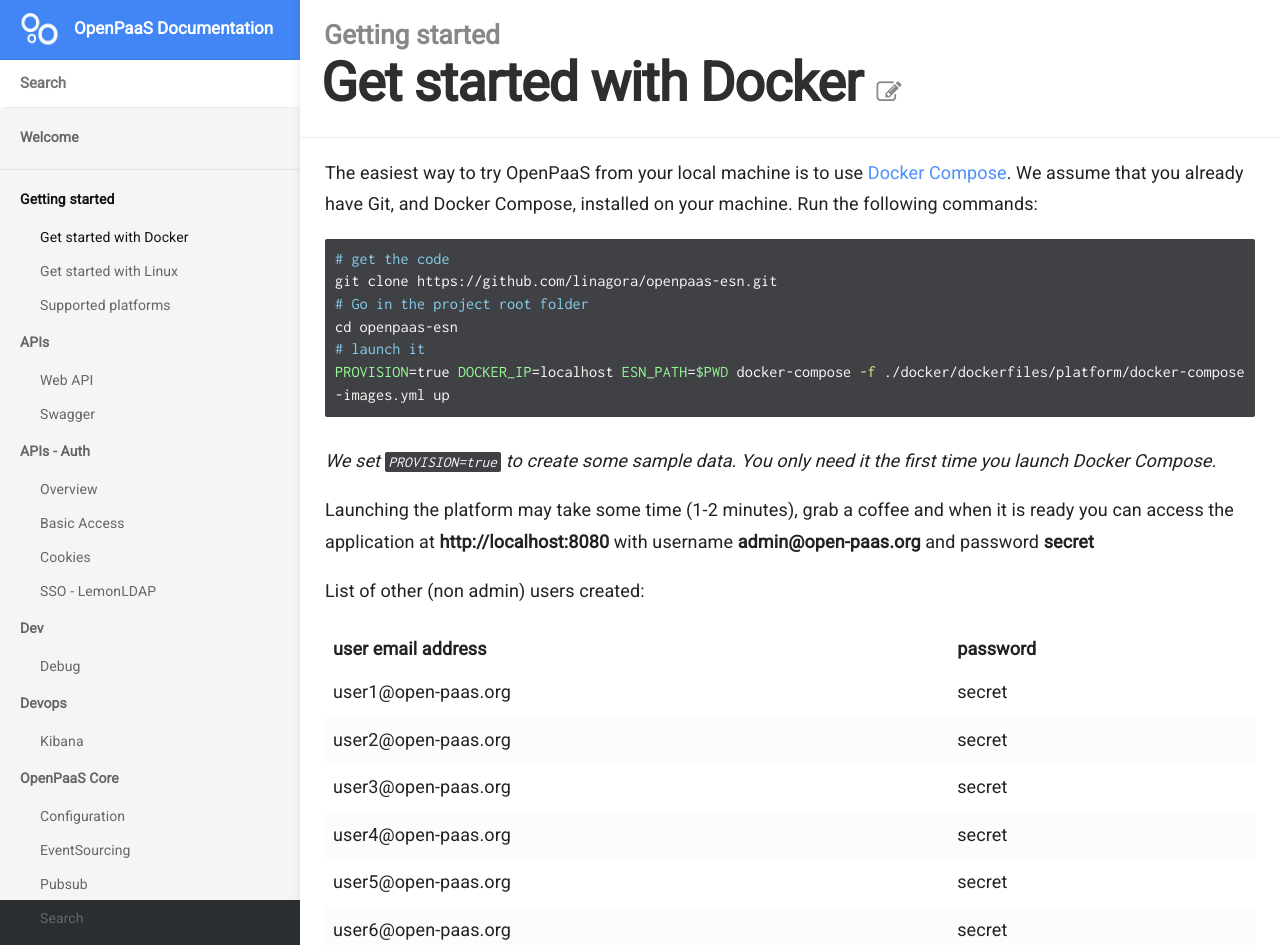
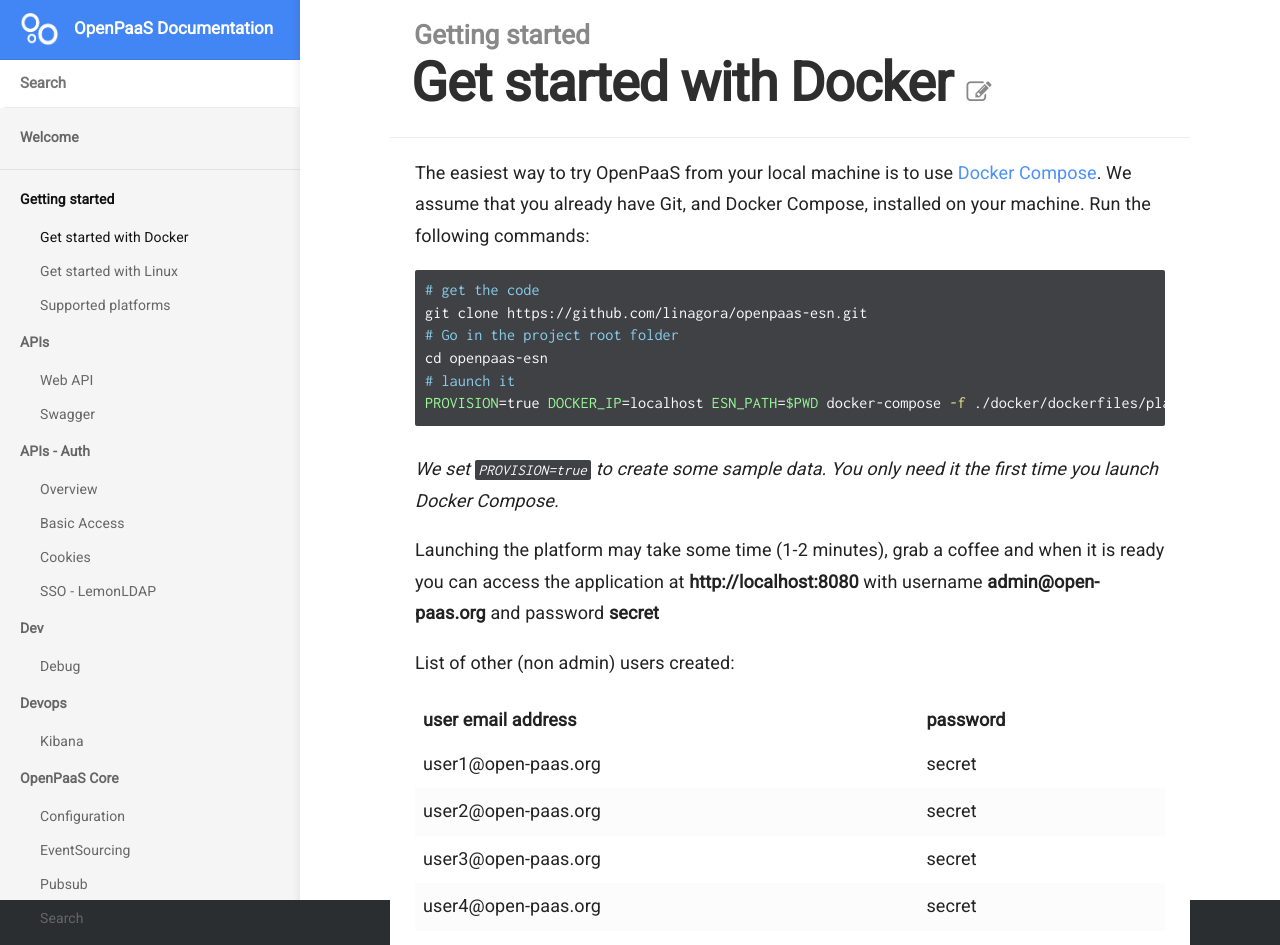
Before and after one commit to linagora/openpaas-doc, a Jekyll site: the page built from _docs/getting-started/docker.md, in a window 1280 px wide. Shown: the top 945 px of the page. Built offline with Jekyll 4.4.1, drawn with Linux system fonts in a browser that asks for light colours; nearby versions of some CDN libraries; a script that is not in the unit is left out.

Commit message:
#17 main content now have max-width 800px
- Code block now has vertical scrollbar
- All iframe elements inside .content are now centered

```diff
--- a/css/overrides.css
+++ b/css/overrides.css
@@ -1,3 +1,25 @@
 .swagger-ui .operation .content pre {
   background-color: #404145;
 }
+
+.content iframe {
+  display: block;
+  margin: 0 auto;
+}
+
+.content, .page-header {
+  max-width: 800px;
+}
+
+/* for vertical scrollbar */
+.highlight pre code * {
+  white-space: nowrap;
+}
+
+.highlight pre {
+  overflow-x: auto;
+}
+
+.highlight pre code {
+  white-space: pre;
+}
```
